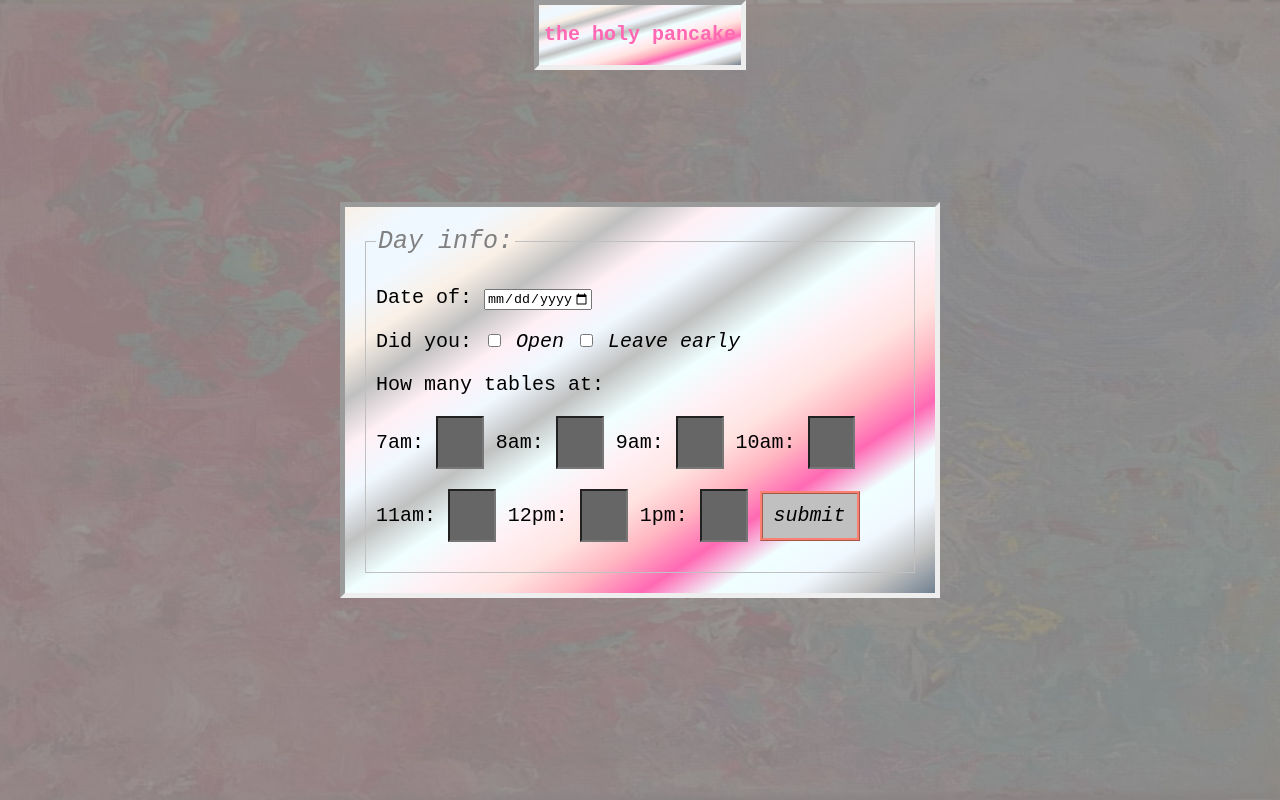
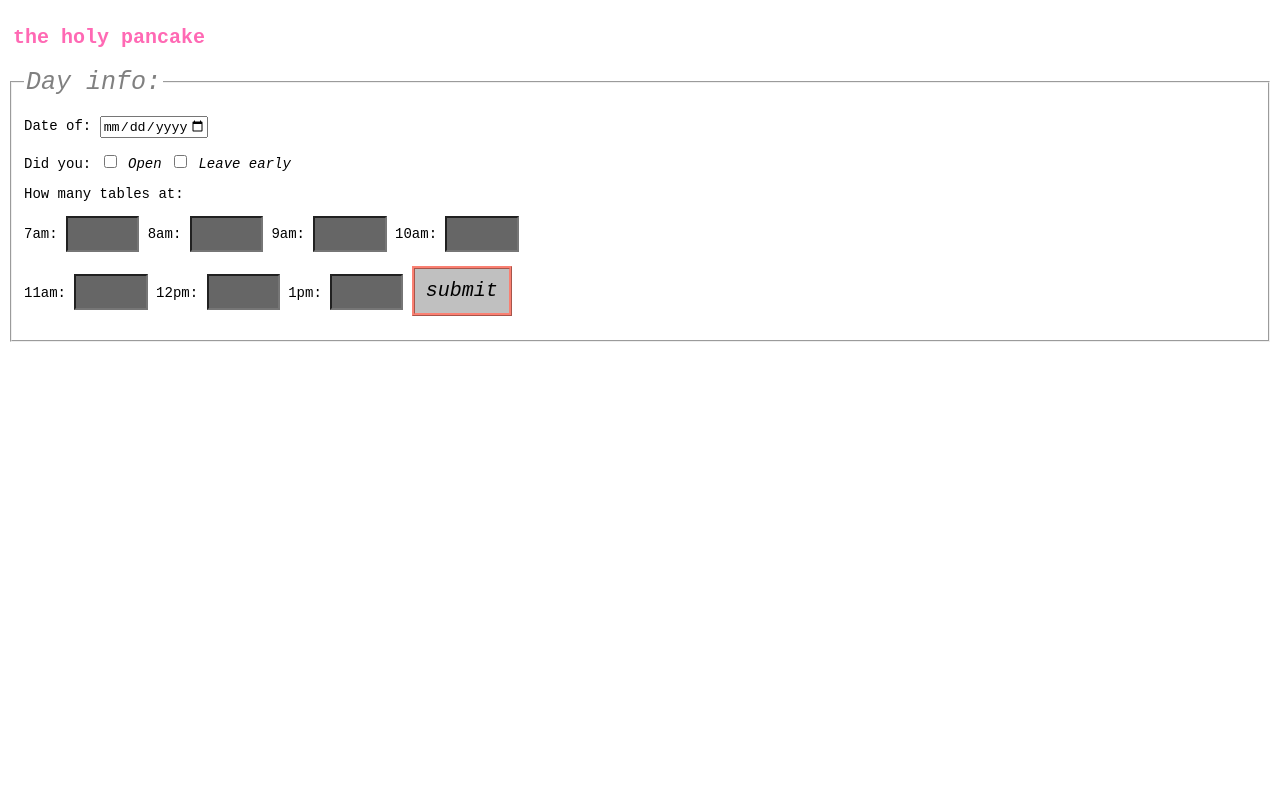
Before and after one commit to yuriwright/pancake, a plain HTML site: page index.html in a window 1280 px wide. Drawn offline with Linux system fonts and the light colour scheme.

Commit message:
Update holypancake.css

```diff
--- a/holypancake.css
+++ b/holypancake.css
@@ -1,66 +1,37 @@
 
-/** styles */
-
-body {
-    align-items: center;
-    background-image: url('background.jpg');
-    background-repeat: no-repeat;
-    background-attachment: fixed;
-    background-size: 100% 100%;
-    display: flex;
-    height: 100vh;
-    justify-content: center;
-    margin: 0;
-}
-
-fieldset {
-    border: 1px solid silver;
-    padding: 10px;
-    margin: 0;
-}
-
-form {
-    background-image: linear-gradient(to bottom right, linen, aliceblue, aliceblue, linen, silver, lavenderblush, aliceblue, silver, azure, lavenderblush, mistyrose, lightpink, hotpink, azure, aliceblue, silver, slategray);
-    border-style: inset;
-    border-width: thick;
-    padding: 20px;
-    width: 550px;
-}
 
 header {
-    background-image: linear-gradient(to bottom right, linen, aliceblue, aliceblue, linen, silver, lavenderblush, aliceblue, silver, azure, lavenderblush, mistyrose, lightpink, hotpink, azure, aliceblue, silver, slategray);
-    border-style: inset;
-    border-width: thick;
     color: hotpink;
     font-family: "Courier New";
     font-size: 10px;
     padding: 5px;
-    position: absolute;
     top: 0;
 }
 
 input[type="checkbox"] {
     background-color: #666666;
-    text-shadow: -1px -1px rgba(0,0,0,0.5), 1px 1px rgba(255,255,255,0.5);
 }
+
 
 input[type="number"] {
     background-color: #666666;
+    color: white;
+    display: inline-block;
     height: 70%;
     font-family: "Courier New";
-    font-size: 22px;
-    padding: 12px 14px;
-    text-shadow: 1px 4px 4px #555;
-    width: 3%;
+    font-size: 14px;
+    padding: 8px 10px;
+    width: 4%;
 }
 
-
+/* turns off arrows on number input boxes */
 input::-webkit-outer-spin-button,
 input::-webkit-inner-spin-button {
     -webkit-appearance: none;
     margin: 0;
 }
 
+/* text: "day info" */
 legend {
     color: gray;
     font-family: "Courier New";
@@ -68,7 +39,16 @@ legend {
     font-style: italic;
 }
 
+
 p {
     font-family: "Courier New";
-    font-size: 20px;
+    font-size: 14px;
 }
+
+
+.sidebar {
+    height: 600px;
+    padding: 20px;
+    width: 222px;
+
+}
```
